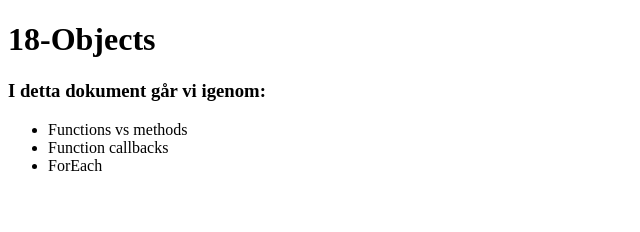
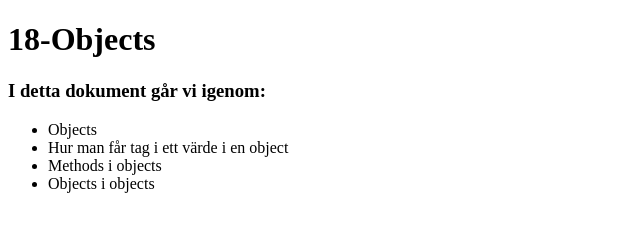
Before and after one commit to lisamaliqi/FED24_04_JS_Notes, a plain HTML site: page 18.objects/index.html in a window 1280 px wide. Shown: the whole page, without its empty margins (0-640 px from the left). Drawn offline with Linux system fonts and the light colour scheme.

Commit message:
Adding structure to html

```diff
--- a/18.objects/index.html
+++ b/18.objects/index.html
@@ -9,9 +9,10 @@
     <h1>18-Objects</h1>
     <h3>I detta dokument går vi igenom:</h3>
     <ul>
-        <li>Functions vs methods</li>
-        <li>Function callbacks</li>
-        <li>ForEach</li>
+        <li>Objects</li>
+        <li>Hur man får tag i ett värde i en object</li>
+        <li>Methods i objects</li>
+        <li>Objects i objects</li>
     </ul>
     <script src="script.js"></script>
 </body>
```
